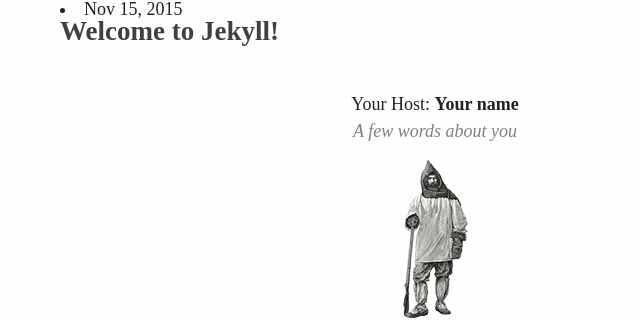
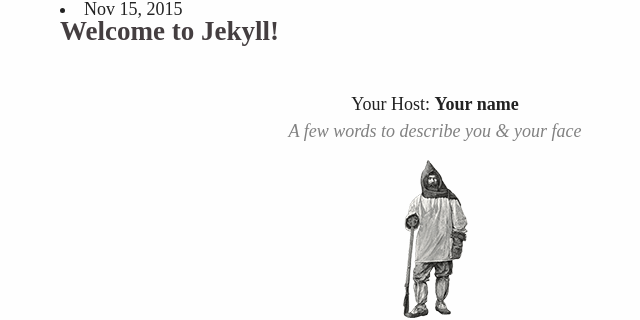
Before and after one commit to rowanoulton/galileo-theme, a Jekyll site: the page built from index.html, in a window 1280 px wide. Shown: the part 553-873 px from the top of the page, without its empty margins (205-845 px from the left). Built offline with Jekyll 4.4.1, drawn with Linux system fonts in a browser that asks for light colours.

Commit message:
Lengthen placeholder

```diff
--- a/_config.yml
+++ b/_config.yml
@@ -8,7 +8,7 @@
 # Site settings
 title: Travelog
 author: Your name
-author_description: A few words about you
+author_description: A few words to describe you & your face
 email: your-email@domain.com
 description: > # this means to ignore newlines until "baseurl:"
   Write an awesome description for your new site here. You can edit this
```
